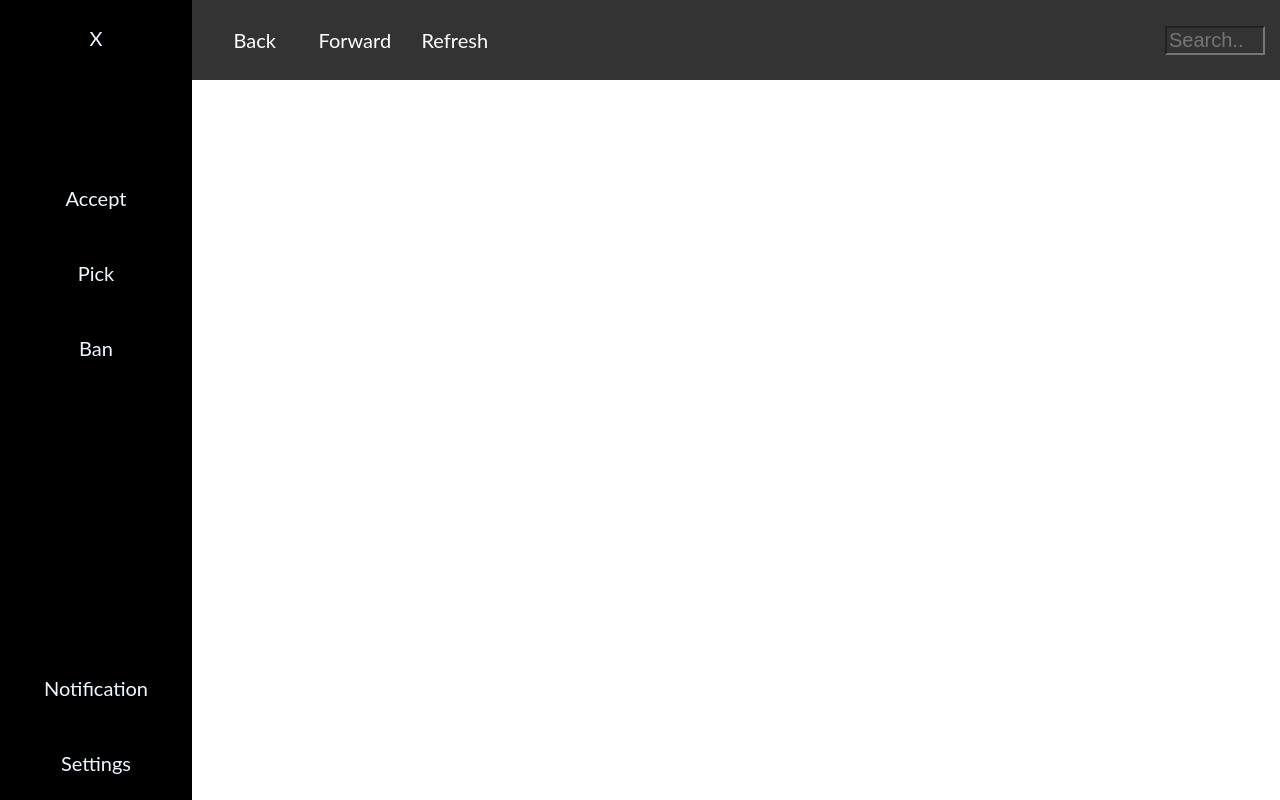
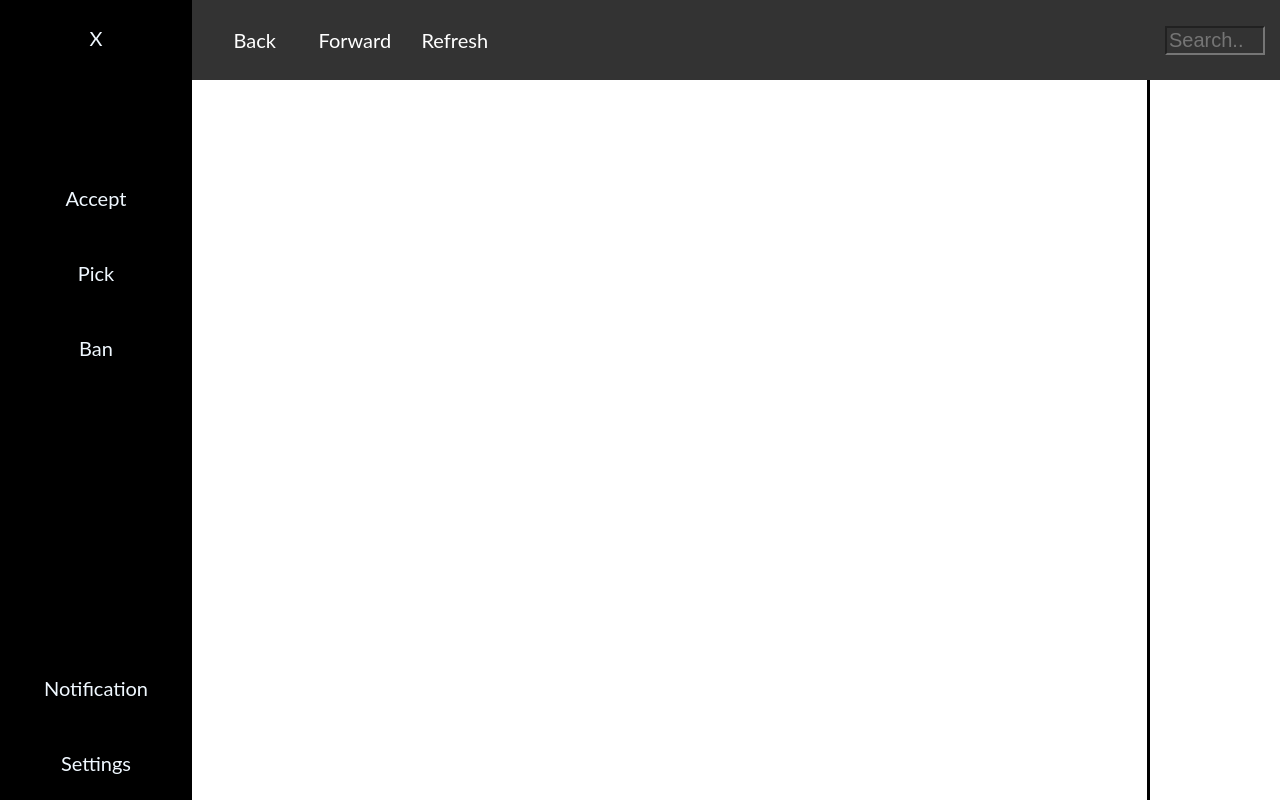
Before and after one commit to AlexandreGRN/League-of-Legends-Auto-Accept, a plain HTML site: page template/pick.html in a window 1280 px wide. Drawn offline with nearby package versions, Linux system fonts and the light colour scheme; no server answers.

Commit message:
Polishing template for the app

```diff
--- a/template/pick.html
+++ b/template/pick.html
@@ -6,36 +6,12 @@
     <title>Document</title>
     <link rel="stylesheet" href="./styles/nav_bar_styles.css">
     <link rel="stylesheet" href="./styles/tool_bar_styles.css">
+    <link rel="stylesheet" href="./styles/champion_list_styles.css">
     <script src="https://code.jquery.com/jquery-3.7.0.js" integrity="sha256-JlqSTELeR4TLqP0OG9dxM7yDPqX1ox/HfgiSLBj8+kM=" crossorigin="anonymous"></script>
     <script src="https://cdnjs.cloudflare.com/ajax/libs/axios/1.4.0/axios.min.js"></script>
 
     <style>
-        .champion_list {
-            display:flex;
-            position: absolute;
-            top: max(10%, 50px);
-            left: max(110px, 16%);
-            flex-direction: row;
-            flex-wrap: wrap;
-            overflow-y: scroll;
-            height: 90%;
-        }
 
-        .champion {
-            width: auto;
-            height: auto;
-            display: flex;
-            align-items: center;
-            justify-content: center;
-            margin: 10px;
-            flex-direction: column;
-            flex-wrap: wrap;
-        }
-
-        .champion img {
-            width: 100px;
-            height: 100px;
-        }
     </style>
 </head>
 <body>
@@ -65,10 +41,10 @@
         </div>
     </div>
 
-    <div class="champion_list">
+    <div class="champion_list"></div>
+    <div class="selected">
+    </div>
 
-    </div>
-    <div class="selected"></div>
     <script src="./scripts/champion_list_script.js"></script>
 </body>
 </html>
--- /dev/null
+++ b/template/styles/champion_list_styles.css
@@ -0,0 +1,40 @@
+.champion_list {
+    display:flex;
+    position: absolute;
+    top: max(10%, 50px);
+    left: max(110px, 16%);
+    right: 9%;
+    flex-direction: row;
+    flex-wrap: wrap;
+    overflow-y: scroll;
+    height: 90%;
+}
+
+.champion {
+    width: auto;
+    height: auto;
+    display: flex;
+    align-items: center;
+    justify-content: center;
+    margin: 10px;
+    flex-direction: column;
+    flex-wrap: wrap;
+}
+
+.champion img {
+    width: 100px;
+    height: 100px;
+}
+
+.selected {
+    display: flex;
+    position: absolute;
+    width: max(9%, 130px);
+    height: auto;
+    top: max(10%, 50px);
+    bottom: 0;
+    right: 0;
+    border-left: 3px solid black;
+    flex-direction: column;
+    overflow-y: scroll;
+}
```
Also changed, not shown: template/ban.html (+10 -0 lines).
